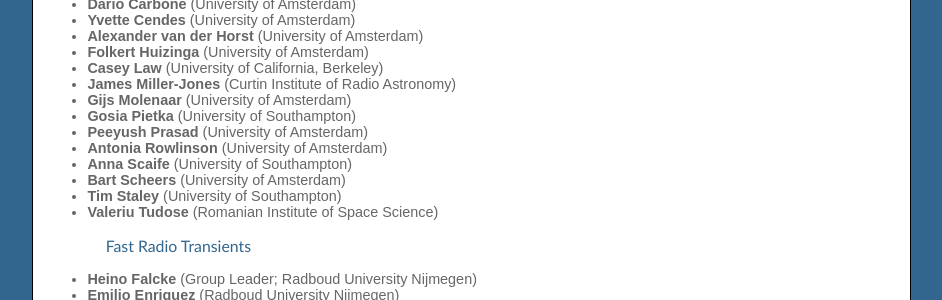
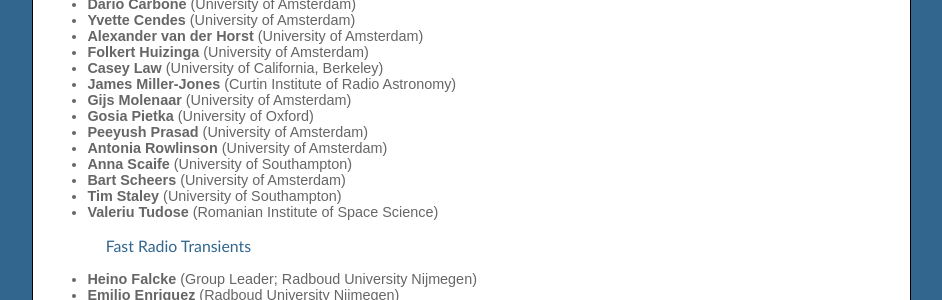
Before and after one commit to transientskp/transientskp.github.com, a Jekyll site: the page built from team/index.html, in a window 1280 px wide and 900 px high, scrolled down 593 px. Shown: the part 152-452 px from the top of the window, without its empty margins (241-1183 px from the left). Built offline with Jekyll 4.4.1, drawn with Linux system fonts in a browser that asks for light colours.

Commit message:
Updated affilitation for Gosia

```diff
--- a/team/index.html
+++ b/team/index.html
@@ -46,7 +46,7 @@
   <li><strong>Casey Law</strong> (University of California, Berkeley)</li>
   <li><strong>James Miller-Jones</strong> (Curtin Institute of Radio Astronomy)</li>
   <li><strong>Gijs Molenaar</strong> (University of Amsterdam)</li>
-  <li><strong>Gosia Pietka</strong> (University of Southampton)</li>
+  <li><strong>Gosia Pietka</strong> (University of Oxford)</li>
   <li><strong>Peeyush Prasad</strong> (University of Amsterdam)</li>
   <li><strong>Antonia Rowlinson</strong> (University of Amsterdam)</li>
   <li><strong>Anna Scaife</strong> (University of Southampton)</li>
```
